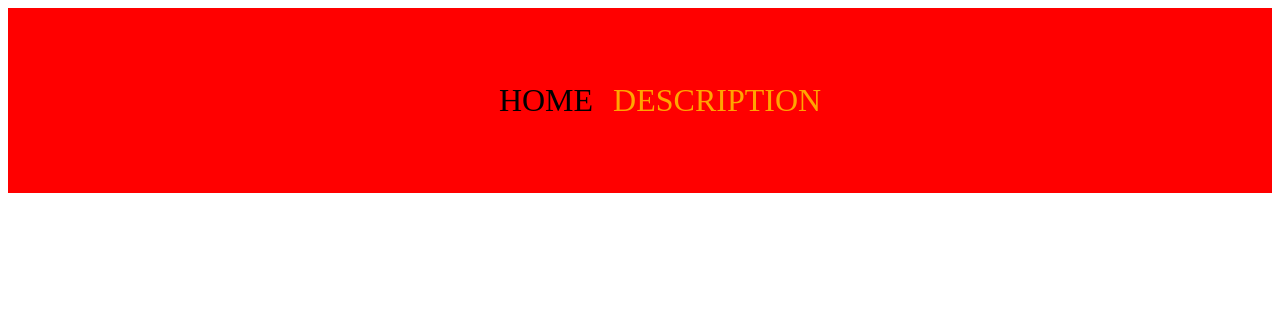
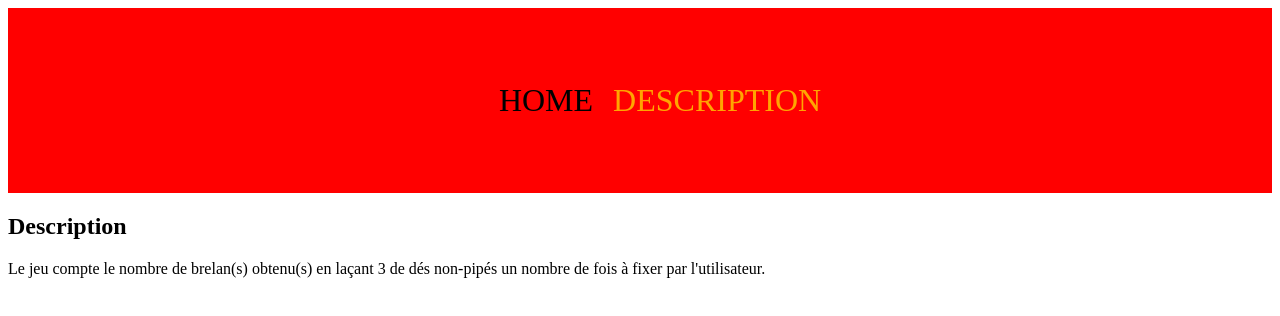
Before and after one commit to AngelPASTORROJAS/JeuDeDe, a React (Vite) app: page /description in a window 1280 px wide. Shown: the top 316 px of the page. Built offline with nearby package versions, Linux system fonts and the light colour scheme.

Commit message:
feat: ajout des information de la page Description

```diff
--- a/src/pages/DescriptionPage.jsx
+++ b/src/pages/DescriptionPage.jsx
@@ -4,6 +4,10 @@ const DescriptionPage = () => {
   return (
     <>
       <HeaderNav />
+      <h2>Description</h2>
+      <p>
+        Le jeu compte le nombre de brelan(s) obtenu(s) en laçant 3 de dés non-pipés un nombre de fois à fixer par l'utilisateur.
+      </p>
     </>
   );
 };
```
